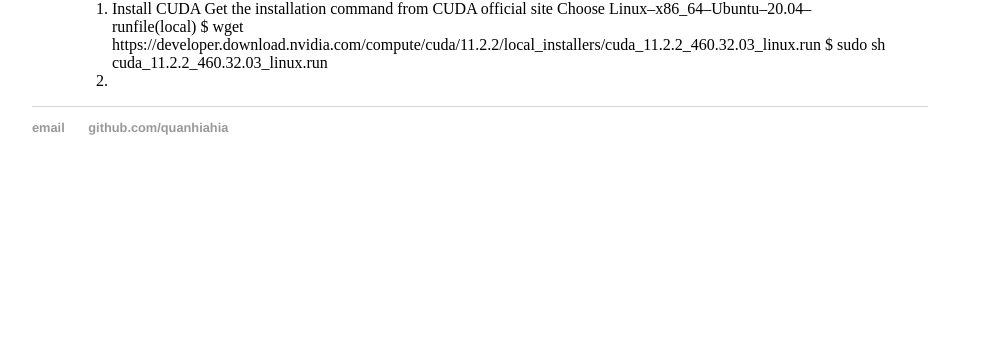
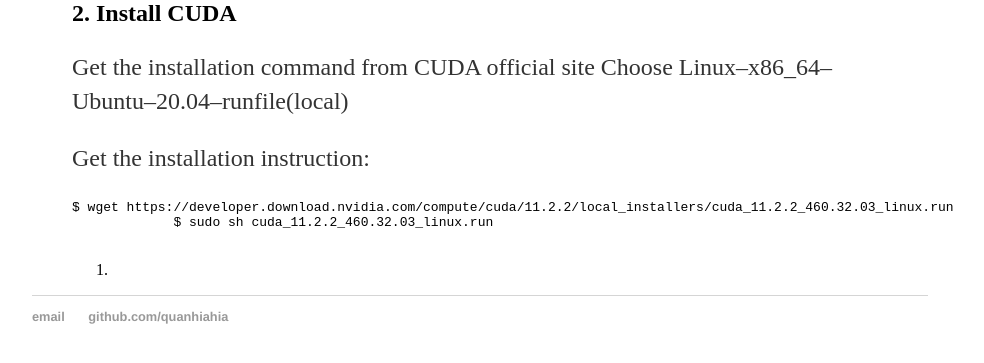
Before and after one commit to quanhiahia/quanhiahia.github.io, a Jekyll site: the page built from _posts/2021-03-17-First-blog.md, in a window 1280 px wide, cut to the strip 751-1135 px from the top of the page. Shown: the top 363 px of the strip, without its empty margins (160-1144 px from the left). Built offline with Jekyll 4.4.1, drawn with Linux system fonts in a browser that asks for light colours; before the commit the page ends 946 px from its top, so only the background shows below that.

Commit message:
Update 2021-03-17-First-blog.md

```diff
--- a/_posts/2021-03-17-First-blog.md
+++ b/_posts/2021-03-17-First-blog.md
@@ -10,9 +10,13 @@ date: 2021-03-17
 > </code></pre>
 
 >   ![image info](./Pictures/gitblog/1.png)
->2. Install CUDA
+>
+> ## 2. Install CUDA
 >   Get the installation command from CUDA official site
 >   Choose Linux--x86_64--Ubuntu--20.04--runfile(local)
->   $ wget https://developer.download.nvidia.com/compute/cuda/11.2.2/local_installers/cuda_11.2.2_460.32.03_linux.run
->   $ sudo sh cuda_11.2.2_460.32.03_linux.run
+>   <p>Get the installation instruction:</p>
+>   <pre><code>$ wget https://developer.download.nvidia.com/compute/cuda/11.2.2/local_installers/cuda_11.2.2_460.32.03_linux.run
+>              $ sudo sh cuda_11.2.2_460.32.03_linux.run
+>   </code></pre>
+>
 >3.
```
